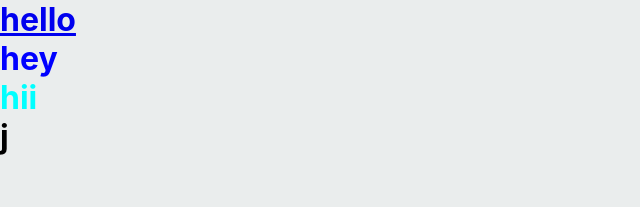
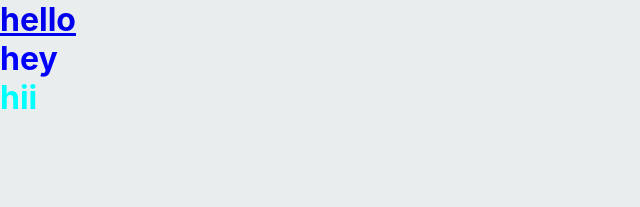
Before and after one commit to inzamam1/amazon-clone, a React (Create React App) app: page / in a window 1280 px wide. Shown: the top 207 px of the page, without its empty margins (0-640 px from the left). Built offline with nearby package versions, Linux system fonts and the light colour scheme.

Commit message:
removed div in app.js

```diff
--- a/src/App.js
+++ b/src/App.js
@@ -31,9 +31,6 @@ function App() {
           </Route>
         </Switch>
       </div>
-      <div>
-        <h1>j</h1>
-      </div>
     </Router>
   );
 }
```
